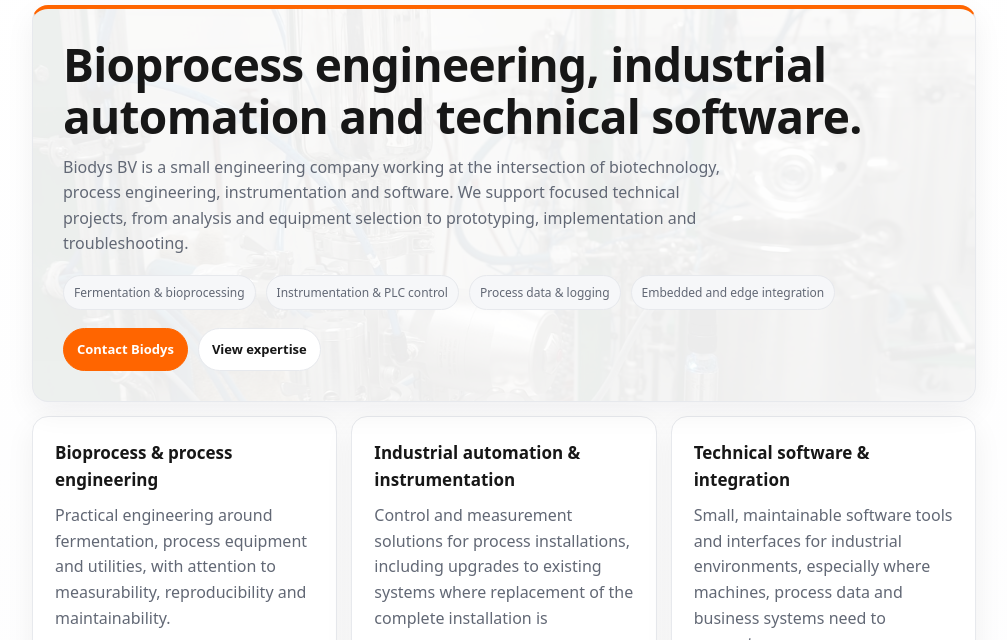
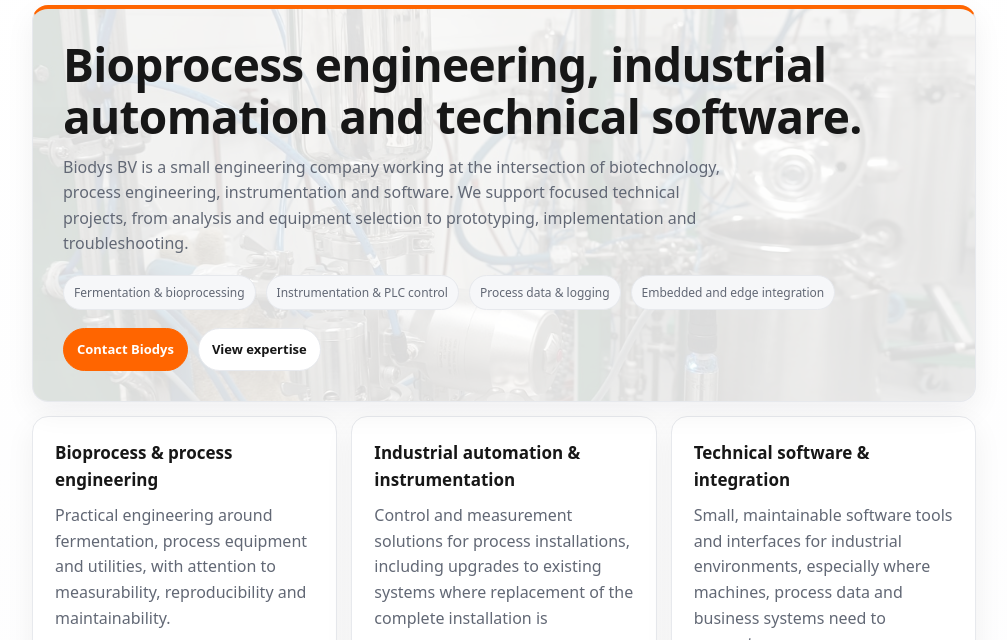
Before and after one commit to dimgeo/biodys.github.io, a plain HTML site: page en/index.html in a window 1280 px wide. Shown: the part 148-788 px from the top of the page, without its empty margins (136-1143 px from the left). Drawn offline with Linux system fonts and the light colour scheme.

Commit message:
Increase hero background visibility

```diff
--- a/en/index.html
+++ b/en/index.html
@@ -78,7 +78,7 @@
       position:absolute;
       inset:0;
       background:url("../assets/IMG_20250923_141106166.jpg") center 48%/cover no-repeat;
-      opacity:.08;
+      opacity:.15;
       filter:saturate(.75) contrast(.92) brightness(1.04);
       pointer-events:none;
       z-index:0;
```
